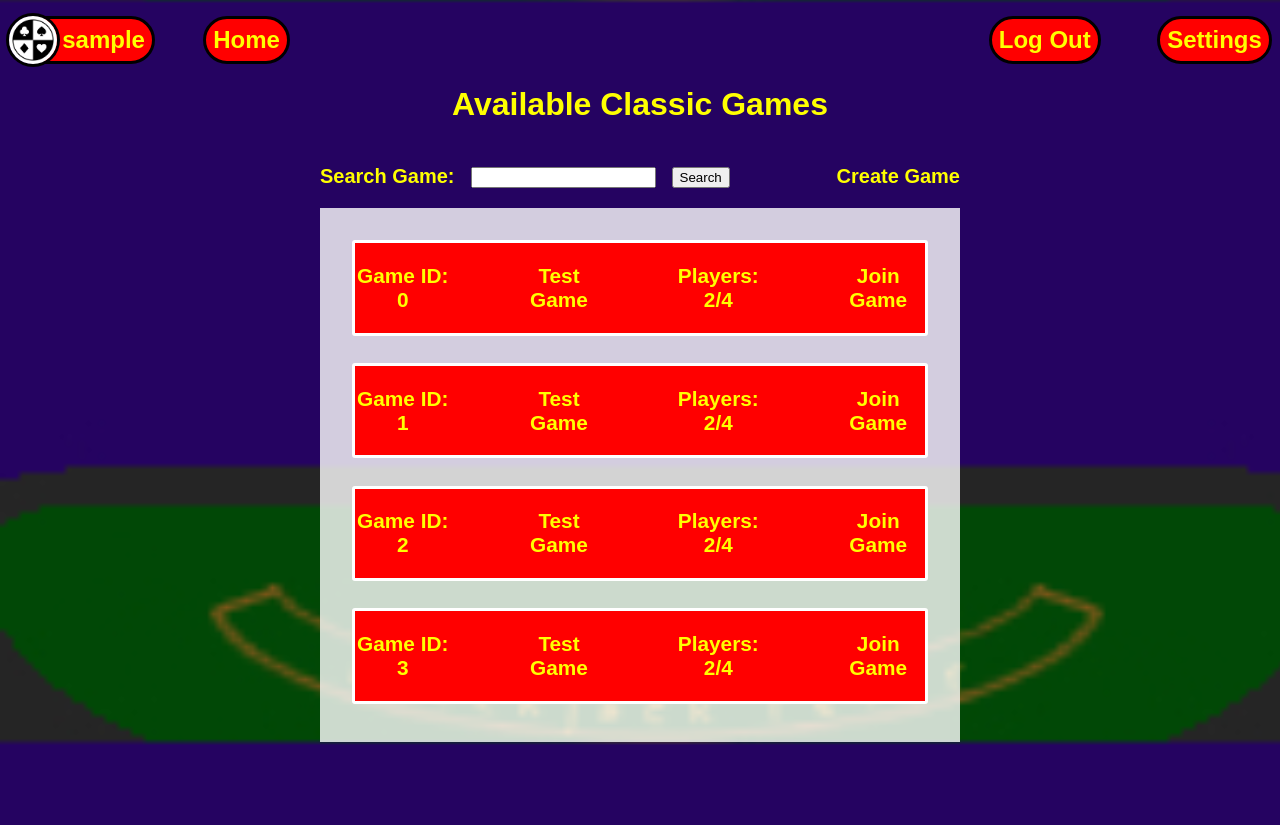
After one commit to JP0-5/software-project-T7, a Flask app: page /classic in a window 1280 px wide. The commit adds this page. Shown: the top 825 px of the page. Run offline with Flask 3, Linux system fonts and the light colour scheme; the visitor is signed in with stand-in values (Sample User, id 1); data comes from the database, SQL or seed files in the repository; both versions use the stored data as it was after the commit.

Commit message:
add game list pages and home button

```diff
--- a/src/app.py
+++ b/src/app.py
@@ -118,6 +118,25 @@ def log_in():
 def logout():
     session.clear()
     return redirect(url_for('main'))
+
+@app.route("/classic")
+def classic():
+    db=get_db()
+    games = db.execute(''' SELECT * FROM games WHERE game_mode == 0 ORDER BY game_id ;''').fetchall()
+    games = [list(row) for row in games]
+    length=len(games)
+    form=gameSearchForm()
+    return render_template("classic.html", title = "Classic BlackJack",games=games,length=length,form=form)
+
+@app.route("/modified")
+def modified():
+    db=get_db()
+    games = db.execute(''' SELECT * FROM games WHERE game_mode == 1 ORDER BY game_id ;''').fetchall()
+    games = [list(row) for row in games]
+    length=len(games)
+    form=gameSearchForm()
+    return render_template("modified.html", title = "Modified BlackJack",games=games,length=length,form=form)
+
 
 @app.route("/play/<game_id>")
 def play(game_id):
--- a/src/forms.py
+++ b/src/forms.py
@@ -17,3 +17,8 @@ class LoginForm(FlaskForm):
     password = StringField('Type in a password: ', validators =
     [InputRequired(),validators.Length(min=5,max=25)])
     submit = SubmitField('Log In')
+
+
+class gameSearchForm(FlaskForm):
+    game_title = StringField('Game Title or ID: ')
+    submit=SubmitField('Search')
--- a/src/static/styles.css
+++ b/src/static/styles.css
@@ -166,5 +166,76 @@ header .reg_nav{
 
 #account_button {
     position:relative;
-    margin-right:auto;
+
 }
+
+#classic_games{
+
+    display: flex;
+    flex-direction: column;
+    column-gap: 6em;
+    gap:1.3em;
+    overflow:auto;
+    height:470px;
+    font-size: 1.3em;
+    font-weight: bold;
+
+
+}
+#game_entry{
+    justify-content: center;
+text-align: center;
+align-items: center;
+display: flex;
+color:yellow;
+gap:3em;
+background-color: red;
+border-style: solid;
+border-color:white;
+border-radius:3px;
+
+padding:auto;
+font-family: Arial, Helvetica, sans-serif;
+
+}
+#game_entry>a{
+    text-decoration: none;
+    color:yellow;
+}
+
+#game_title{
+    text-align: center;
+    color: yellow;
+    font-family: Arial, Helvetica, sans-serif;
+}
+
+#game_search{
+    display: flex;
+    text-align: center;
+    align-items: center;
+    gap:1em;
+    margin-left:25%;
+    margin-right:25%;
+    color:yellow;
+    font-family: Arial, Helvetica, sans-serif;
+}
+
+#game_search>*{
+    font-weight: bold;
+    font-size: 20px;
+    text-decoration: none;
+
+}
+
+#game_search>a{
+margin-left:auto;
+color:yellow}
+
+#classic_box{
+    background-color: rgba(255, 255, 255, 0.8);
+    padding:2em;
+    margin-left:25%;
+    margin-right:25%
+}
+
+#home_button{margin-right:auto;}
--- a/src/templates/base.html
+++ b/src/templates/base.html
@@ -12,6 +12,9 @@
 
            <nav class = "nav_bar">
             {% if g.user == None %}
+
+            <a class="reg_nav" id="home_button" href="{{ url_for('main')}}">Home</a>
+
             <a class ="reg_nav" href="{{ url_for('log_in') }}">Log In</a>
             <a class ="reg_nav" href="{{ url_for('sign_up') }}">Sign Up</a>
             {% else %}
@@ -19,6 +22,9 @@
             <img id = "account_img" src = "{{ url_for('static',filename='logo.jpg')}}"></img>
             <p id = "account_name"> {{ session["username"] }}</p>
             </a>
+
+            <a class="reg_nav" id="home_button" href="{{ url_for('main')}}">Home</a>
+
             <a class ="reg_nav" href="{{ url_for('logout') }}">Log Out</a>
             {% endif %}
             <a class ="reg_nav" id ="settings" onclick = "openSettings()" href="#">Settings</a>
--- /dev/null
+++ b/src/templates/classic.html
@@ -0,0 +1,31 @@
+{% extends 'base.html' %}
+{% block register %}
+<h1 id="game_title">Available Classic Games</h1>
+
+
+<section id="game_search">
+<h2 >Search Game:</h2>
+<p>{{ form.game_title}}</p>
+<p>{{ form.submit}}</p>
+<a href=# id="create">Create Game</a>
+</section>
+<section id ="classic_box">
+<section id = "classic_games">
+
+
+{% for i in range(length) %}
+<section id ="game_entry">
+<p>Game ID: {{games[i][0]}} </p>
+<p>{{games[i][1]}} </p>
+<p>Players: {{games[i][7]}}/4</p>
+<a href="{{ url_for('play',game_id= games[i][0] )}}">Join Game</a>
+
+</section>
+{% endfor %}
+
+</section>
+</section>
+
+
+
+{% endblock %}
--- a/src/templates/main.html
+++ b/src/templates/main.html
@@ -2,8 +2,8 @@
 {% block main_content %}
     <a class = "logo" href="/"><img src="{{ url_for('static', filename='bjf logo.png')}}"></a>
     <section class = "modes">
-    <a  href="/">Classic BlackJack</a>
-    <a  href="/">Modified BlackJack</a>
+    <a  href="/classic">Classic BlackJack</a>
+    <a  href="/modified">Modified BlackJack</a>
     </section>
 
 {% endblock %}
```
Also changed, not shown: src/schema.sql (+13 -2 lines), src/templates/modified.html (added, +31 -0 lines).
